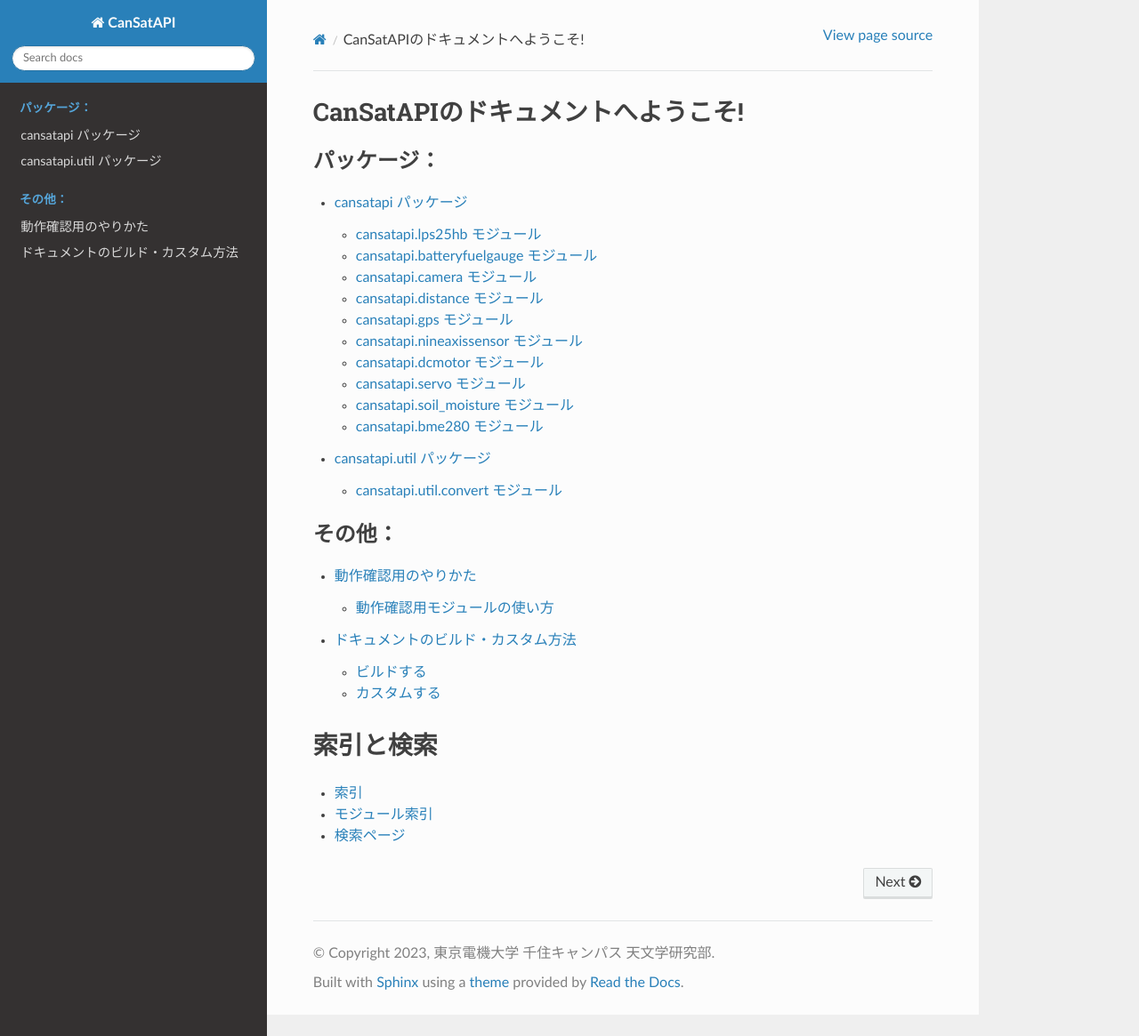
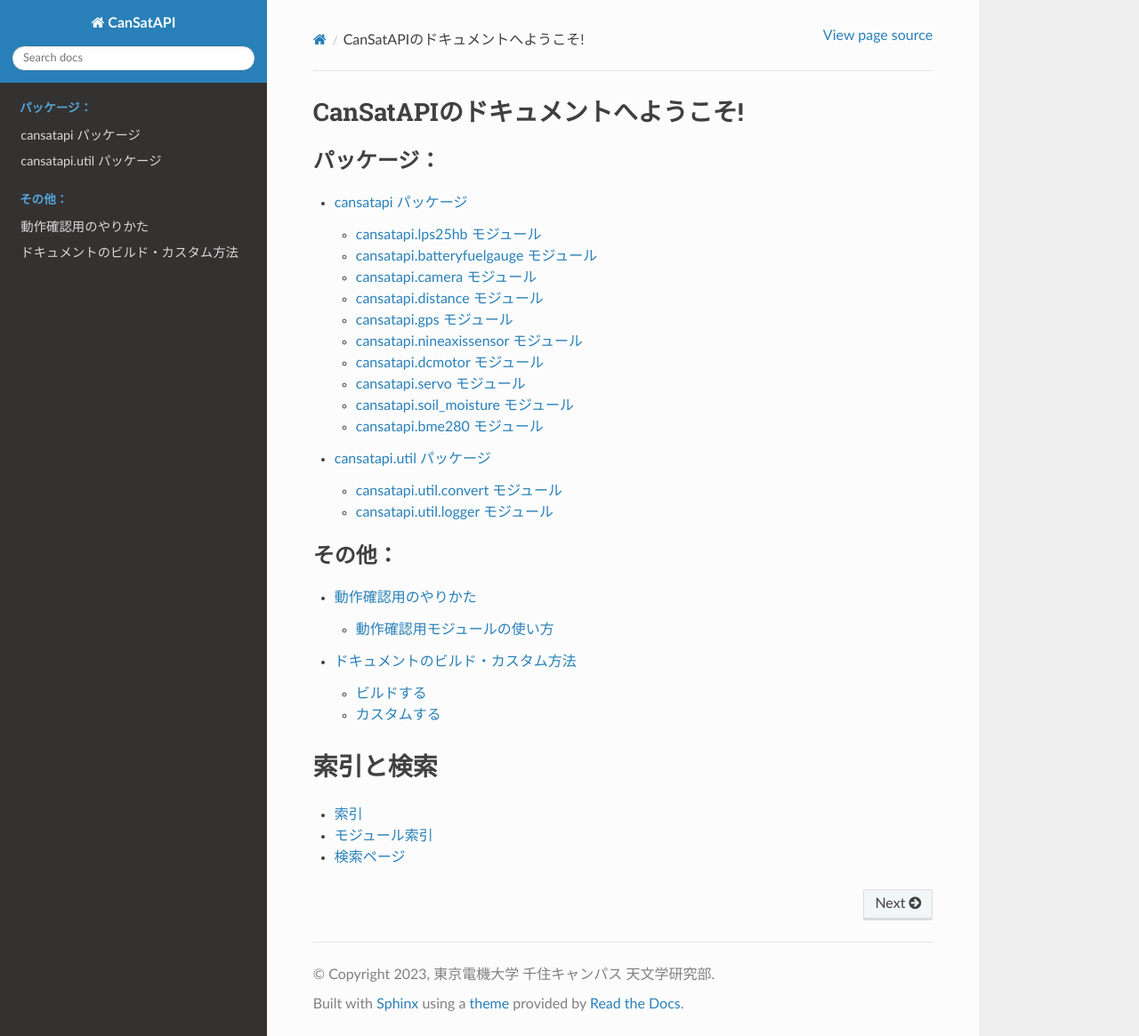
Before and after one commit to TDUSenjuAstronomyResearchClub/CanSat02, a Sphinx documentation site: the page built from docs/source/index.rst, in a window 1280 px wide and 1165 px high. Shown: the whole window at 89% size. Built offline with Sphinx 7.4.7 and the Read the Docs theme 2.0.0, drawn with Linux system fonts in a browser that asks for light colours.

Commit message:
ロガーモジュールのドキュメントを修正

```diff
--- a/docs/source/util.rst
+++ b/docs/source/util.rst
@@ -9,6 +9,9 @@ cansatapi.util.convert モジュール
    :undoc-members:
    :show-inheritance:
 
+cansatapi.util.logger モジュール
+---------------------------------
+
 .. automodule:: cansatapi.util.logger
    :members:
    :undoc-members:
```
